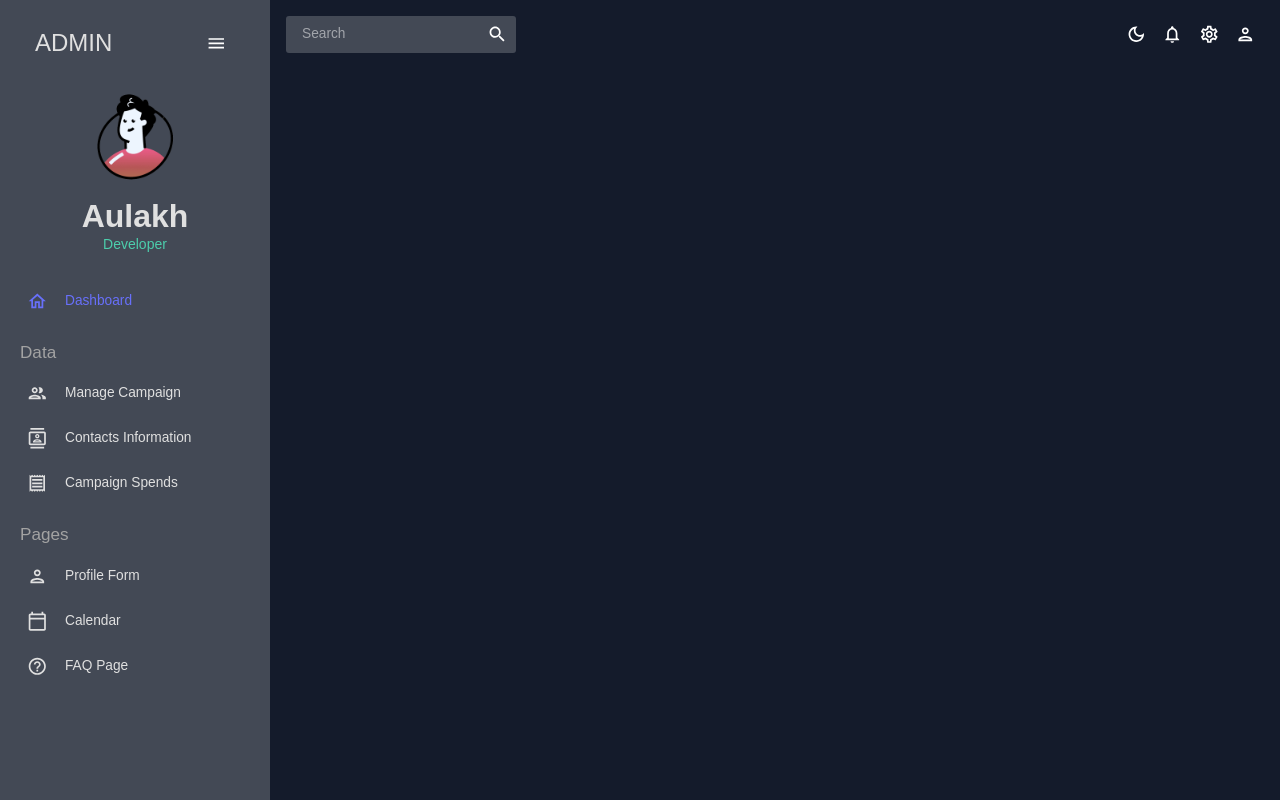
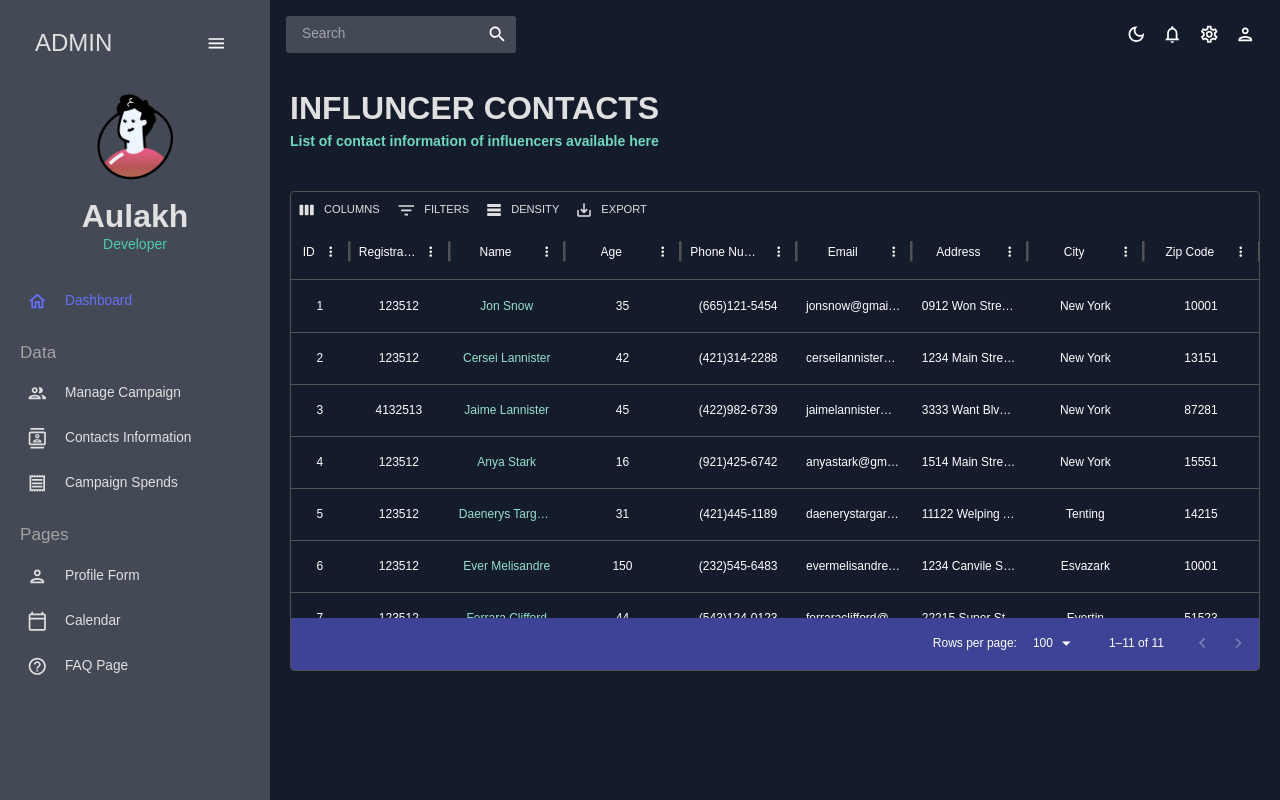
Before and after one commit to kamaljitkaur98/camp-metrics-dashboard, a React (Create React App) app: page /contacts in a window 1280 px wide. Built offline with nearby package versions, Linux system fonts and the light colour scheme.

Commit message:
completing all tables

```diff
--- a/src/App.js
+++ b/src/App.js
@@ -5,8 +5,9 @@ import { Routes, Route } from "react-router-dom";
 import Topbar from "./scenes/global/Topbar";
 import Sidebar from "./scenes/global/Sidebar";
 import Campaign from "./scenes/campaign";
-// import Contacts from "./scenes/global/contacts";
-// import Invoices from "./scenes/global/invoices";
+import Contacts from "./scenes/contacts";
+
+import Spends from "./scenes/spends";
 // import Bar from "./scenes/global/bar";
 // import Form from "./scenes/global/form";
 // import Line from "./scenes/global/line";
@@ -34,9 +35,9 @@ function App() {
               <Routes>
                 <Route path="/" element={<Dashboard />} />
                 <Route path="/campaigns" element={<Campaign />} />
-                {/* <Route path="/contacts" element={<Contacts />} />
-                <Route path="/invoices" element={<Invoices />} />
-                <Route path="/form" element={<Form />} />
+                <Route path="/contacts" element={<Contacts />} />
+                <Route path="/spends" element={<Spends />} />
+                {/* <Route path="/form" element={<Form />} />
                 <Route path="/bar" element={<Bar />} />
                 <Route path="/pie" element={<Pie />} />
                 <Route path="/line" element={<Line />} />
--- a/src/data/mockData.js
+++ b/src/data/mockData.js
@@ -135,7 +135,7 @@ export const mockDataContacts = [
   },
 ];
 
-export const mockDataInvoices = [
+export const mockDataSpends = [
   {
     id: 1,
     name: "Jon Snow",
--- /dev/null
+++ b/src/scenes/contacts/index.js
@@ -0,0 +1,114 @@
+import { Box, useTheme } from "@mui/material";
+import { DataGrid, GridToolbar } from "@mui/x-data-grid";
+import { tokens } from "../../theme";
+import { mockDataContacts } from "../../data/mockData"
+
+import AdminPanelSettingsOutlinedIcon  from "@mui/icons-material/AdminPanelSettingsOutlined";
+import LockOpenOutlinedIcon  from "@mui/icons-material/LockOpenOutlined";
+import SecurityOutlinedIcon  from "@mui/icons-material/SecurityOutlined";
+
+import Header from "../../components/Header"
+
+const Contact = () => {
+    const theme = useTheme();
+    const colors = tokens(theme.palette.mode)
+
+    const columns = [
+        {
+            field: "id",
+            headerName: "ID",
+            flex: 0.5,
+            headerAlign: 'center',
+            align: 'center',
+        },
+        {
+            field: "registrarId",
+            headerName: "Registrar ID",
+            headerAlign: 'center',
+            align: 'center',
+        },
+        {
+            field: "name",
+            headerName: "Name",
+            flex: 1,
+            cellClassName: "name-column--cell",
+            headerAlign: 'center',
+            align: 'center',
+        },
+        {
+            field: "age",
+            headerName: "Age",
+            type: "number",
+            flex: 1,
+            headerAlign: 'center',
+            align: 'center',
+        },
+        {
+            field: "phone",
+            headerName: "Phone Number",
+            flex: 1,
+            headerAlign: 'center',
+            align: 'center',
+        },
+        {
+            field: "email",
+            headerName: "Email",
+            flex: 1,
+            headerAlign: 'center',
+            align: 'center',
+        },
+        {
+            field: "address",
+            headerName: "Address",
+            flex: 1,
+            headerAlign: 'center',
+            align: 'center',
+        },
+        {
+            field: "city",
+            headerName: "City",
+            flex: 1,
+            headerAlign: 'center',
+            align: 'center',
+        },
+        {
+            field: "zipCode",
+            headerName: "Zip Code",
+            flex: 1,
+            headerAlign: 'center',
+            align: 'center',
+        },
+    ]
+
+    return (
+        <Box m="20px">
+            <Header title="INFLUNCER CONTACTS" subtitle="List of contact information of influencers available here" />
+                <Box m="40px 0 0 0" height="60vh" sx= {{
+                        "& .name-column--cell": {
+                            color: colors.greenAccent[300]
+                        },
+                        "& .MuiDataGrid-columnHeaders": {
+                            backgroundColor: colors.blueAccent[700],
+                            borderBottom: "none"
+                        },
+                        "& .MuiDataGrid-footerContainer": {
+                            borderTop: "none",
+                            backgroundColor: colors.blueAccent[700]
+                        },
+                        "& .MuiDataGrid-toolbarContainer .MuiButton-text": {
+                            color: `${colors.grey[100]} !important`
+                        }
+                    }}>
+                    <DataGrid
+                    rows={mockDataContacts}
+                    columns={columns}
+                    slots={{
+                        toolbar: GridToolbar,
+                      }}
+                    />
+                </Box>
+        </Box>
+    )
+}
+
+export default Contact;
--- /dev/null
+++ b/src/scenes/spends/index.js
@@ -0,0 +1,96 @@
+import { Box, Typography, useTheme } from "@mui/material";
+import { DataGrid } from "@mui/x-data-grid";
+import { tokens } from "../../theme";
+import { mockDataSpends } from "../../data/mockData"
+
+import AdminPanelSettingsOutlinedIcon  from "@mui/icons-material/AdminPanelSettingsOutlined";
+import LockOpenOutlinedIcon  from "@mui/icons-material/LockOpenOutlined";
+import SecurityOutlinedIcon  from "@mui/icons-material/SecurityOutlined";
+
+import Header from "../../components/Header"
+
+const Spends = () => {
+    const theme = useTheme();
+    const colors = tokens(theme.palette.mode)
+
+    const columns = [
+        {
+            field: "id",
+            headerName: "ID",
+            headerAlign: 'center',
+            align: 'center',
+        },
+        {
+            field: "name",
+            headerName: "Name",
+            flex: 1,
+            cellClassName: "name-column--cell",
+            headerAlign: 'center',
+            align: 'center',
+        },
+        {
+            field: "email",
+            headerName: "Email",
+            flex: 1,
+            headerAlign: 'center',
+            align: 'center',
+        },
+        {
+            field: "cost",
+            headerName: "Cost",
+            flex: 1,
+            headerAlign: 'center',
+            align: 'center',
+            renderCell: (params) => (
+                <Typography color={colors.greenAccent[500]} align="center" sx={{ marginTop: "15px" }}>
+                    ${params.row.cost}
+                </Typography>
+            )
+        },
+        {
+            field: "phone",
+            headerName: "Phone",
+            flex: 1,
+            headerAlign: 'center',
+            align: 'center',
+        },
+        {
+            field: "date",
+            headerName: "Date",
+            flex: 1,
+            headerAlign: 'center',
+            align: 'center',
+        }
+
+    ]
+
+    return (
+        <Box m="20px">
+            <Header title="Spends Tracker" subtitle="All cost of influencers paid is displayed here" />
+                <Box m="40px 0 0 0" height="60vh" sx= {{
+                        "& .name-column--cell": {
+                            color: colors.greenAccent[300]
+                        },
+                        "& .MuiDataGrid-columnHeaders": {
+                            backgroundColor: colors.blueAccent[700],
+                            borderBottom: "none"
+                        },
+                        "& .MuiDataGrid-footerContainer": {
+                            borderTop: "none",
+                            backgroundColor: colors.blueAccent[700]
+                        },
+                        "& .MuiCheckbox-root": {
+                            color: `${colors.greenAccent[200]} !important`
+                        }
+                    }}>
+                    <DataGrid
+                    checkboxSelection
+                    rows={mockDataSpends}
+                    columns={columns}
+                    />
+                </Box>
+        </Box>
+    )
+}
+
+export default Spends;
```
